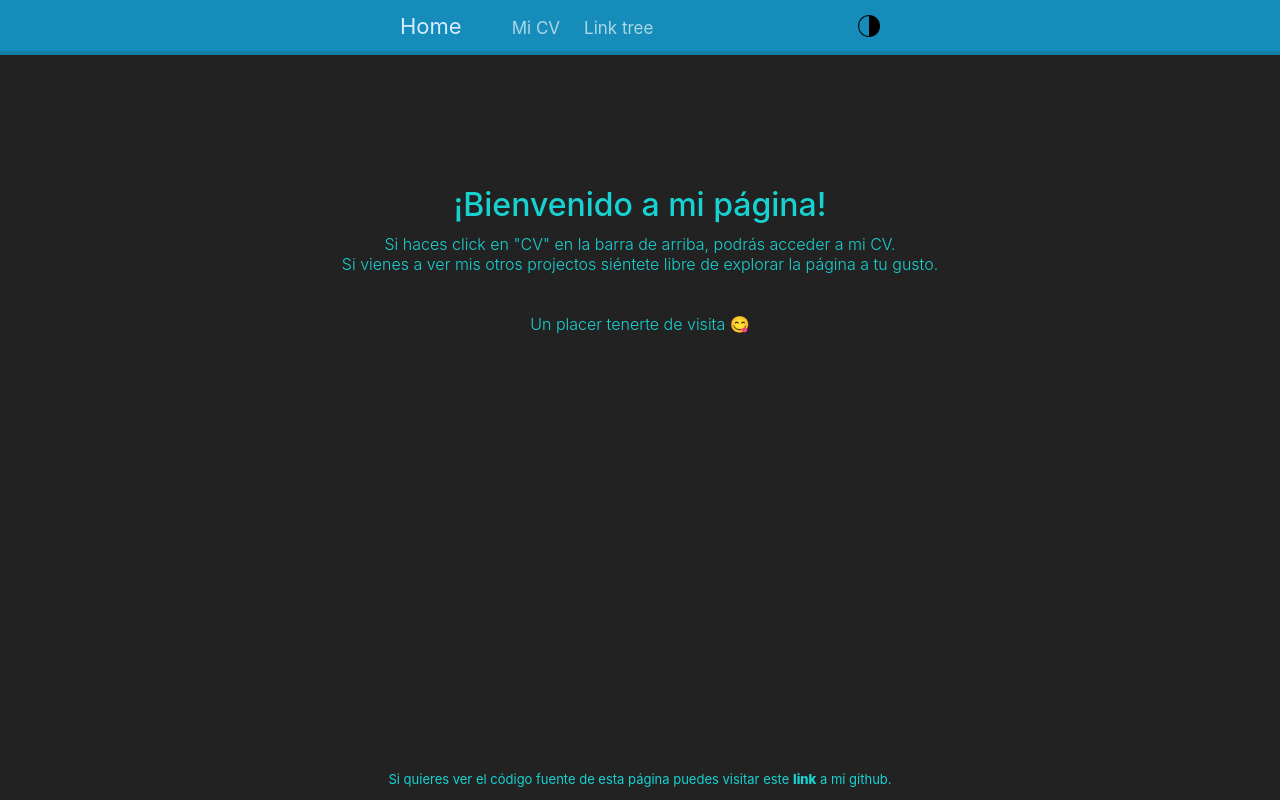
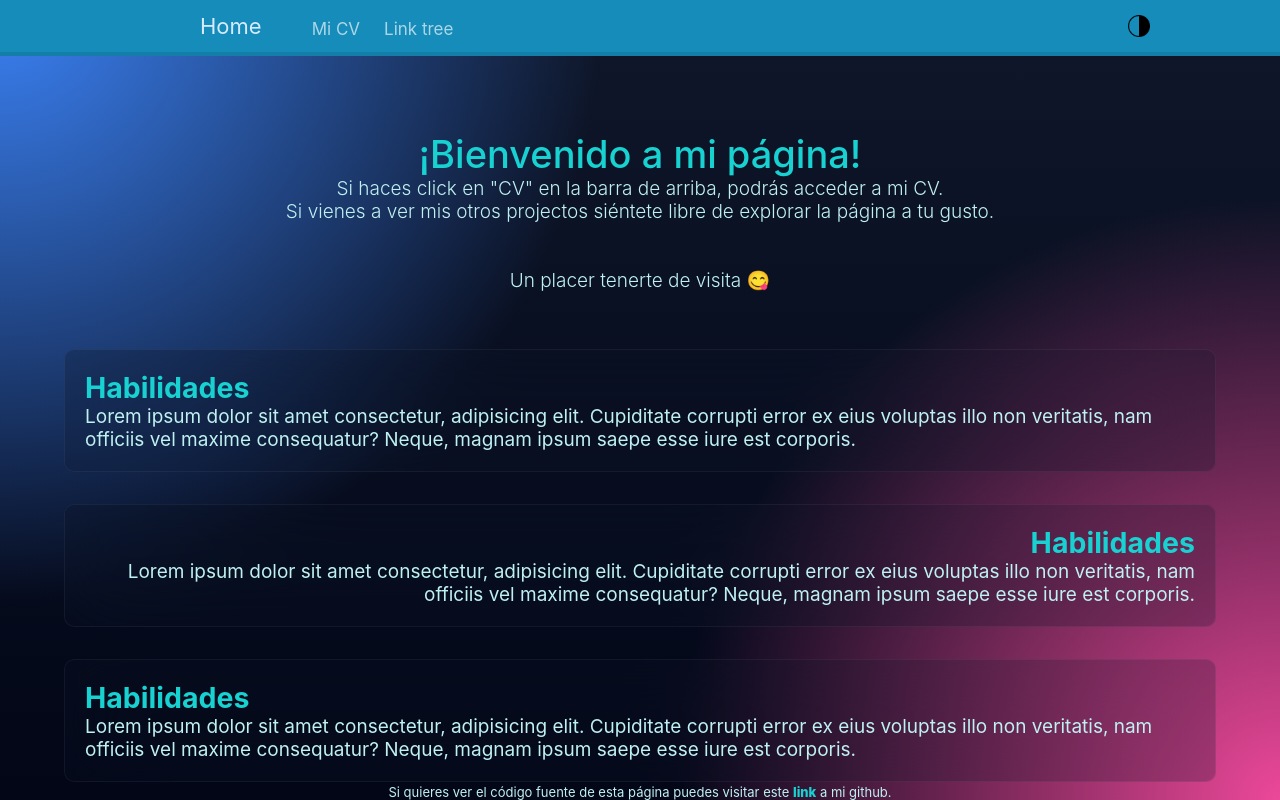
Before and after one commit to miler2/my_angular_page, an Angular app: page / in a window 1280 px wide. Built offline with nearby package versions, Linux system fonts and the light colour scheme.

Commit message:
BIG COMMIT; I have extensively modified the css, restructured and restilized overall. Started adding landpage content

```diff
--- a/src/app/components/landpage/landpage.component.css
+++ b/src/app/components/landpage/landpage.component.css
@@ -1,30 +1,72 @@
-[data-bs-theme=light] {
-    --landpage-text-color: #000;
+.landpage {
+    /* flexbox */
+    display: flex;
+    flex-direction: column;
+    align-items: center;
+    gap: 32px;
+
+    /* Structure */
+    text-align: center;
 }
 
-[data-bs-theme=dark] {
-    --landpage-text-color: rgb(24, 210, 210);
+/* Intro */
+/* --------------------------------------------------------------------------------------------------- */
+.landpage_intro_text{
+    /* Structure */
+    margin: var(--devices-landpage_intro_text-margin);
 }
 
-h1{
-    /* Margin - Padding */
-    margin-bottom: 0;
+.landpage_intro {
+    /* Structure */
+    margin-bottom: 25px;
 
     /* Styles */
-    font-weight: var(--devices-h1-font-weight);
+    font-weight: var(--devices-landpage_intro-font-weight);
+}
+/* --------------------------------------------------------------------------------------------------- */
+
+
+/* Landpage sections */
+/* --------------------------------------------------------------------------------------------------- */
+.landpage_sections {
+    /* flexbox */
+    display: flex;
+    flex-direction: column;
+    justify-content: center;
+    gap: 32px;
+
+    /* Structure */
+    width: 90%;
 }
 
-p{
-    margin-top: 10px;
+.landpage_section{
+    /* Structure */
+    padding: 20px;
+    /* width: 700px; */
+
+    /* Styles */
+    /* background-color: var(--landpage-landpage_sections-background-color); */
+    background: rgba(15, 23, 42, 0.226);
+    backdrop-filter: blur(40px);
+    border-width: 1px 1px 1px 1px;
+    border-style: solid;
+    border-color:rgba(255, 255, 255, 0.05);
+    border-radius: 10px;
 }
 
-/* I need to introduce this better depending if i'm on the pc or phone. */
-/* I need to make this with the service and use the variable to select what type i'll choose */
-.landpage_text{
-    text-align: center;
-    margin: var(--devices-landpage_text-margin);
+.landpage_section_left {
+    /* Structure */
+    text-align: left;
 }
 
+.landpage_section_right {
+    /* Structure */
+    text-align: right;
+}
+/* --------------------------------------------------------------------------------------------------- */
+
+/* Fixed bottom */
+/* --------------------------------------------------------------------------------------------------- */
 .fixed_bottom{
     /* Structure */
     position: absolute;
@@ -37,20 +79,8 @@ p{
 }
 
 .fixed_bottom > a {
-    color: var(--landpage-text-color);
+    color: var(--landpage-main_text-color);
     font-weight: 800;
 }
 
-.landpage_text{
-    /* Margin - Padding */
-    margin: var(--devices-landpage_text-margin);
-
-    /* Styles */
-    color: var(--landpage-text-color);
-}
-
-.main_text {
-    /* Need to integrate this better for different devices */
-    /* font-size: 12px; */
-    font-weight: 300;
-}
+/* --------------------------------------------------------------------------------------------------- */
--- a/src/app/components/landpage/landpage.component.html
+++ b/src/app/components/landpage/landpage.component.html
@@ -1,17 +1,27 @@
-<div class="landpage_text">
+<div class="landpage">
+    <div class="landpage_intro_text">
         <h1>¡Bienvenido a mi página!</h1>
-    <p class="main_text">
+        <p class="landpage_intro">
             Si haces click en "CV" en la barra de arriba, podrás acceder a mi CV. <br>
             Si vienes a ver mis otros projectos siéntete libre de explorar la página a tu gusto. <br>
             <br>
             <br>
             Un placer tenerte de visita 😋
-        <!-- <br>
-        <br>
-        <br>
-        <br>
-        <br>
-        La versión de esta página en teléfono aún no está lista, si estás teniendo problemas desde móvil es normal. -->
         </p>
+    </div>
+    <div class="landpage_sections">
+        <div class="landpage_section landpage_section_left">
+            <h2>Habilidades</h2>
+            <p>Lorem ipsum dolor sit amet consectetur, adipisicing elit. Cupiditate corrupti error ex eius voluptas illo non veritatis, nam officiis vel maxime consequatur? Neque, magnam ipsum saepe esse iure est corporis.</p>
+        </div>
+        <div class="landpage_section landpage_section_right">
+            <h2>Habilidades</h2>
+            <p>Lorem ipsum dolor sit amet consectetur, adipisicing elit. Cupiditate corrupti error ex eius voluptas illo non veritatis, nam officiis vel maxime consequatur? Neque, magnam ipsum saepe esse iure est corporis.</p>
+        </div>
+        <div class="landpage_section landpage_section_left">
+            <h2>Habilidades</h2>
+            <p>Lorem ipsum dolor sit amet consectetur, adipisicing elit. Cupiditate corrupti error ex eius voluptas illo non veritatis, nam officiis vel maxime consequatur? Neque, magnam ipsum saepe esse iure est corporis.</p>
+        </div>
+    </div>
     <p class="fixed_bottom">Si quieres ver el código fuente de esta página puedes visitar este <a href="https://github.com/miler2/my_angular_page">link</a> a mi github.</p>
 </div>
--- a/src/app/components/mi-cv/mi-cv.component.css
+++ b/src/app/components/mi-cv/mi-cv.component.css
@@ -0,0 +1,4 @@
+/* This is for displaying the pdf using iframe */
+iframe {
+    border: 0;
+}
--- a/src/app/components/navbar/navbar.component.css
+++ b/src/app/components/navbar/navbar.component.css
@@ -6,7 +6,7 @@
     justify-content: space-between;
 
     /* Background color */
-    background-color: rgba(var(--navbar-background-color), 1) !important;
+    background-color: rgba(21, 140, 186, 1) !important;
 
     /* Border */
     border-style: solid;
--- a/src/app/styles/styles.css
+++ b/src/app/styles/styles.css
@@ -1,33 +1,58 @@
 @charset "UTF-8";
 
 /* General variables */
+/* :root is needed to be written on every component that i want to use variables on, without it, it wont load properly the variables */
 :root {
     --font-family: "Source Sans Pro", -apple-system, BlinkMacSystemFont, "Segoe UI", Roboto, "Helvetica Neue", Arial, sans-serif, "Apple Color Emoji", "Segoe UI Emoji", "Segoe UI Symbol";
-    --navbar-background-color: 21, 140, 186;
 }
 
 /* THEME VARIABLES */
 /* ********************************************************* */
-[data-bs-theme=light] {
-    --body-background-color: #fff;
+[theme=light] {
+    /* general reusable values */
     --default-text-color: #222;
-    --landpage-text-color: #000;
     --emphasis-color-rgb: 0, 0, 0;
+
+    /* BODY (general values) */
+    --body-background:
+        radial-gradient(circle at top left, #3b82f6, transparent 40%),
+        radial-gradient(circle at bottom right, #ec4899, transparent 40%),
+        linear-gradient(180deg, #bebebe, #bebebe);
+
+        min-height: 100vh;
+
+    /* LANDPAGE */
+    --landpage-main_text-color: #000;
+    --landpage-p_text-color: rgb(0, 54, 75);
 }
 
-[data-bs-theme=dark] {
-    --body-background-color: #222;
+[theme=dark] {
+    /* general reusable values */
     --default-text-color: #d6ebff;
-    --landpage-text-color: rgb(24, 210, 210);
     --emphasis-color-rgb: 255, 255, 255;
+
+    /* BODY (general values) */
+    --body-background:
+        radial-gradient(circle at top left, #3b82f6, transparent 40%),
+        radial-gradient(circle at bottom right, #ec4899, transparent 40%),
+        linear-gradient(180deg, #0f172a, #020617);
+
+        min-height: 100vh;
+
+    /* LANDPAGE */
+    --landpage-main_text-color: rgb(24, 210, 210);
+    --landpage-p_text-color: rgb(191, 241, 241);
 }
 /* ********************************************************* */
 
 /* DEVICE VARIABLES */
 /* ********************************************************* */
 [device=mobile] {
-    /* body */
+    /* BODY (general values) */
+    /* ---------------------------------------------------- */
     --devices-body-font-size: 13px;
+    /* ---------------------------------------------------- */
+
 
     /* NAVBAR */
     /* ---------------------------------------------------- */
@@ -47,17 +72,22 @@
     --devices-navbar_theme_icon_image-margin: 5px 0 0 10px;
     /* ---------------------------------------------------- */
 
+
     /* LANDPAGE */
     /* ---------------------------------------------------- */
     /* h1 */
-    /* --devices-h1-font-weight: 500; */
+    --devices-h1-font-weight: 500;
 
     /* landpage_text */
-    --devices-landpage_text-margin: 100px 30px 0 30px;
+    --devices-landpage_intro_text-margin: 100px 30px 0 30px;
+
+    /* landpage_intro */
+    --devices-landpage_intro-font-weight: 350;
 
     /* fixed_bottom */
     --devices-fixed_bottom-font-size: 9px;
     /* ---------------------------------------------------- */
+
 
     /* LINK_TREE */
     /* ---------------------------------------------------- */
@@ -67,13 +97,16 @@
 }
 
 [device=desktop] {
-    /* body */
-    /* --devices-body-font-size: 13px; */
+    /* BODY (general values) */
+    /* ---------------------------------------------------- */
+    --devices-body-font-size: 19px;
+    /* ---------------------------------------------------- */
+
 
     /* NAVBAR */
     /* ---------------------------------------------------- */
     /* navbar */
-    --devices-navbar-padding: 10px 400px 10px 400px;
+    --devices-navbar-padding: 10px 130px 10px 200px;
 
     /* navbar_brand */
     --devices-navbar_brand-margin-right: 26px;
@@ -88,24 +121,28 @@
     --devices-navbar_theme_icon_image-margin: 5px 0 0 15px;
     /* ---------------------------------------------------- */
 
+
     /* LANDPAGE */
     /* ---------------------------------------------------- */
     /* h1 */
     --devices-h1-font-weight: 500;
 
     /* landpage_text */
-    --devices-landpage_text-margin: 130px 0 0 0;
+    --devices-landpage_intro_text-margin: 50px 0 0 0;
+
+    /* landpage_intro */
+    --devices-landpage_intro-font-weight: 350;
 
     /* fixed_bottom */
     --devices-fixed_bottom-font-size: 13px;
     /* ---------------------------------------------------- */
+
 
     /* LINK_TREE */
     /* ---------------------------------------------------- */
     --devices-list_body-margin-top: 100px;
     --devices-list_body-width: 700px;
     /* ---------------------------------------------------- */
-
 }
 /* ********************************************************* */
 
@@ -114,15 +151,36 @@ body{
     margin: 0px;
 
     /* Color */
-    background-color: var(--body-background-color);
+    /* background-color: var(--body-background-color); */
     font-family: var(--font-family);
     font-size: var(--devices-body-font-size);
+
+    background: var(--body-background);
 }
 
-/* This is for giving flex to html giving it the class, instead of writting this every time */
+h1{
+    /* Structure */
+    margin-bottom: 0;
+
+    /* Styles */
+    font-weight: var(--devices-h1-font-weight);
+    color: var(--landpage-main_text-color);
+}
+
+h2 {
+    margin: 0px;
+    color: var(--landpage-main_text-color);
+}
+
+p{
+    margin: 0px;
+    color: var(--landpage-p_text-color);
+}
+
 .container_fluid {
-  display: flex;
-  align-items: center;
+    /* Structure */
+    display: flex;
+    align-items: center;
 }
 
 button {
@@ -143,8 +201,3 @@ button {
 a {
     text-decoration: none;
 }
-
-/* This is for displaying the pdf using iframe */
-iframe {
-    border: 0;
-}
--- a/src/index.html
+++ b/src/index.html
@@ -7,7 +7,7 @@
   <meta name="viewport" content="width=device-width, initial-scale=1">
   <link rel="icon" type="image/x-icon" href="favicon.ico">
 </head>
-<body data-bs-theme="dark">
+<body theme="dark" device="desktop">  <!-- These values are for us to visualize, but are rewritten when the page loads -->
   <app-root></app-root>
 </body>
 </html>
```
Also changed, not shown: src/app/components/navbar/navbar.component.ts (+5 -5 lines), 2 other files (tests, documents, lock files or other folders). Lines whose indentation alone changed are shown as unchanged.
